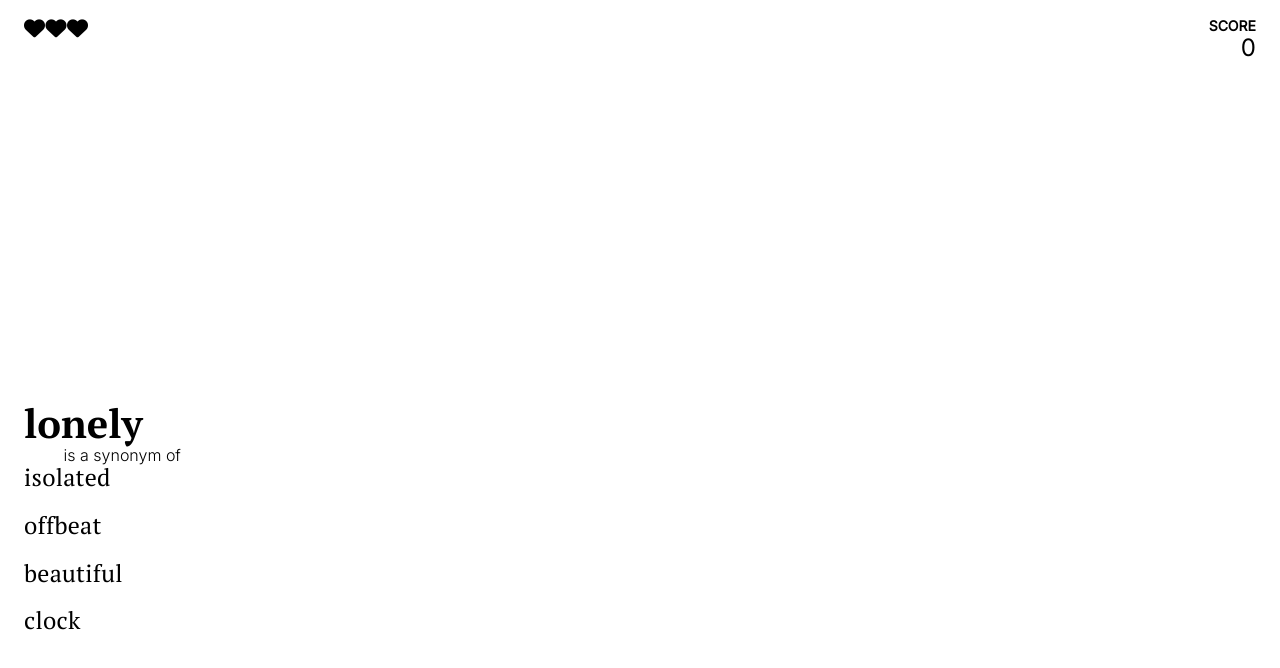
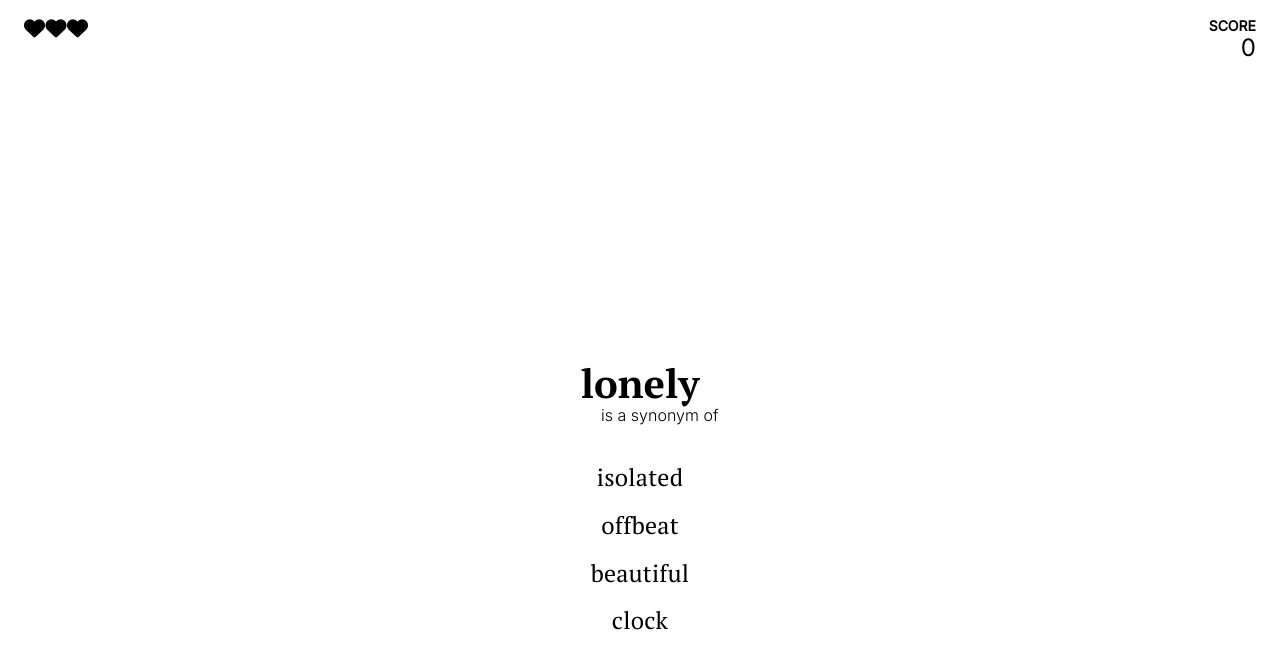
Before and after one commit to raswonders/similar-word-game, a plain HTML site: page index.html in a window 1280 px wide. Drawn offline with Linux system fonts and the light colour scheme.

Commit message:
add layout to word-section

```diff
--- a/css/main.css
+++ b/css/main.css
@@ -41,6 +41,8 @@ body {
   height: 50vh;
   display: flex;
   flex-flow: column;
+  text-align: center;
+  transform: translateY(-4rem);
 }
 
 .top-bar {
@@ -82,7 +84,7 @@ body {
 }
 
 .game-hint {
-  margin: 0;
+  margin-block: 0 40px;
   font-size: 1.6rem;
   font-weight: 300;
   margin-inline-start: 4ch;
```
Also changed, not shown: index.html (+0 -2 lines).
